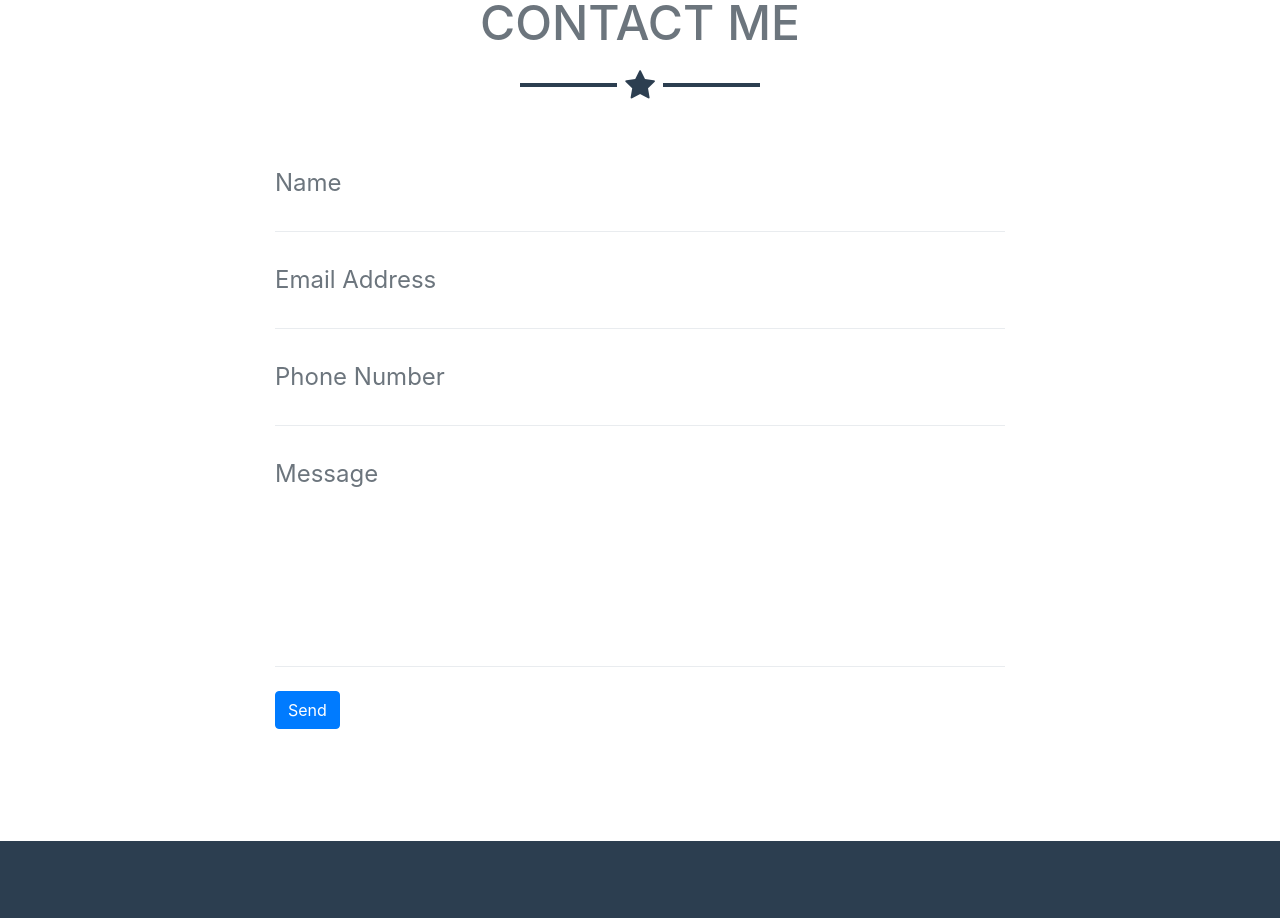
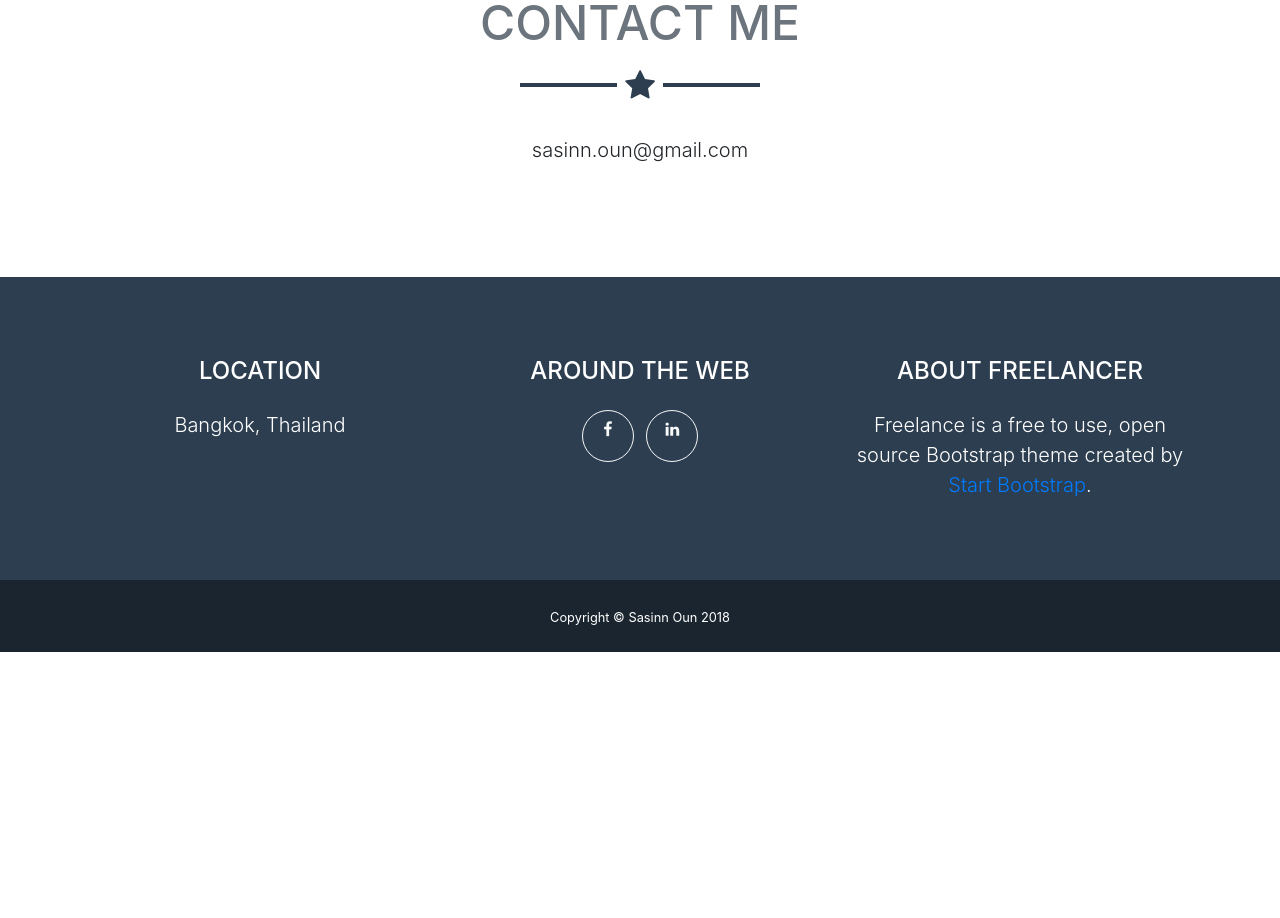
Before and after one commit to sasinn98/sasinn98.github.io, a website with bundled scripts: page index.html in a window 1280 px wide. Shown: the part 2256-3174 px from the top of the page. After the commit the page ends 2908 px from the top, so only its background shows below. Built offline with nearby package versions, Linux system fonts and the light colour scheme.

Commit message:
content fix

```diff
--- a/index.html
+++ b/index.html
@@ -119,10 +119,10 @@
         <hr class="star-light mb-5">
         <div class="row">
           <div class="col-lg-4 ml-auto">
-            <p class="lead">I am an undergraduate studying in the field of computer and electrical engineering. I have completed multiple personal and academic projects during my course in university. </p>
+            <p class="lead">I am an undergraduate studying in the field of computer and electrical engineering. I have completed multiple personal and academic projects during my course in university.</p>
             </div>
           <div class="col-lg-4 mr-auto">
-            <p class="lead">My areas of expertise includes gameplay and network development. If you need anyone with the skills to develop your game or app, please feel free to use the form below to request for my full resume.</p>
+            <p class="lead">My areas of expertise includes gameplay and network development. If you need someone with the skills to develop your game or app, please feel free contact me with the email below to request for my full resume.</p>
           </div>
         </div>
       </div>
@@ -135,43 +135,7 @@
         <hr class="star-dark mb-5">
         <div class="row">
           <div class="col-lg-8 mx-auto">
-            <!-- To configure the contact form email address, go to mail/contact_me.php and update the email address in the PHP file on line 19. -->
-            <!-- The form should work on most web servers, but if the form is not working you may need to configure your web server differently. -->
-            <form name="sentMessage" id="contactForm" novalidate="novalidate">
-              <div class="control-group">
-                <div class="form-group floating-label-form-group controls mb-0 pb-2">
-                  <label>Name</label>
-                  <input class="form-control" id="name" type="text" placeholder="Name" required="required" data-validation-required-message="Please enter your name.">
-                  <p class="help-block text-danger"></p>
-                </div>
-              </div>
-              <div class="control-group">
-                <div class="form-group floating-label-form-group controls mb-0 pb-2">
-                  <label>Email Address</label>
-                  <input class="form-control" id="email" type="email" placeholder="Email Address" required="required" data-validation-required-message="Please enter your email address.">
-                  <p class="help-block text-danger"></p>
-                </div>
-              </div>
-              <div class="control-group">
-                <div class="form-group floating-label-form-group controls mb-0 pb-2">
-                  <label>Phone Number</label>
-                  <input class="form-control" id="phone" type="tel" placeholder="Phone Number" required="required" data-validation-required-message="Please enter your phone number.">
-                  <p class="help-block text-danger"></p>
-                </div>
-              </div>
-              <div class="control-group">
-                <div class="form-group floating-label-form-group controls mb-0 pb-2">
-                  <label>Message</label>
-                  <textarea class="form-control" id="message" rows="5" placeholder="Message" required="required" data-validation-required-message="Please enter a message."></textarea>
-                  <p class="help-block text-danger"></p>
-                </div>
-              </div>
-              <br>
-              <div id="success"></div>
-              <div class="form-group">
-                <button type="submit" class="btn btn-primary btn-xl" id="sendMessageButton">Send</button>
-              </div>
-            </form>
+              <p class="lead text-center">sasinn.oun@gmail.com</p>
           </div>
         </div>
       </div>
```
